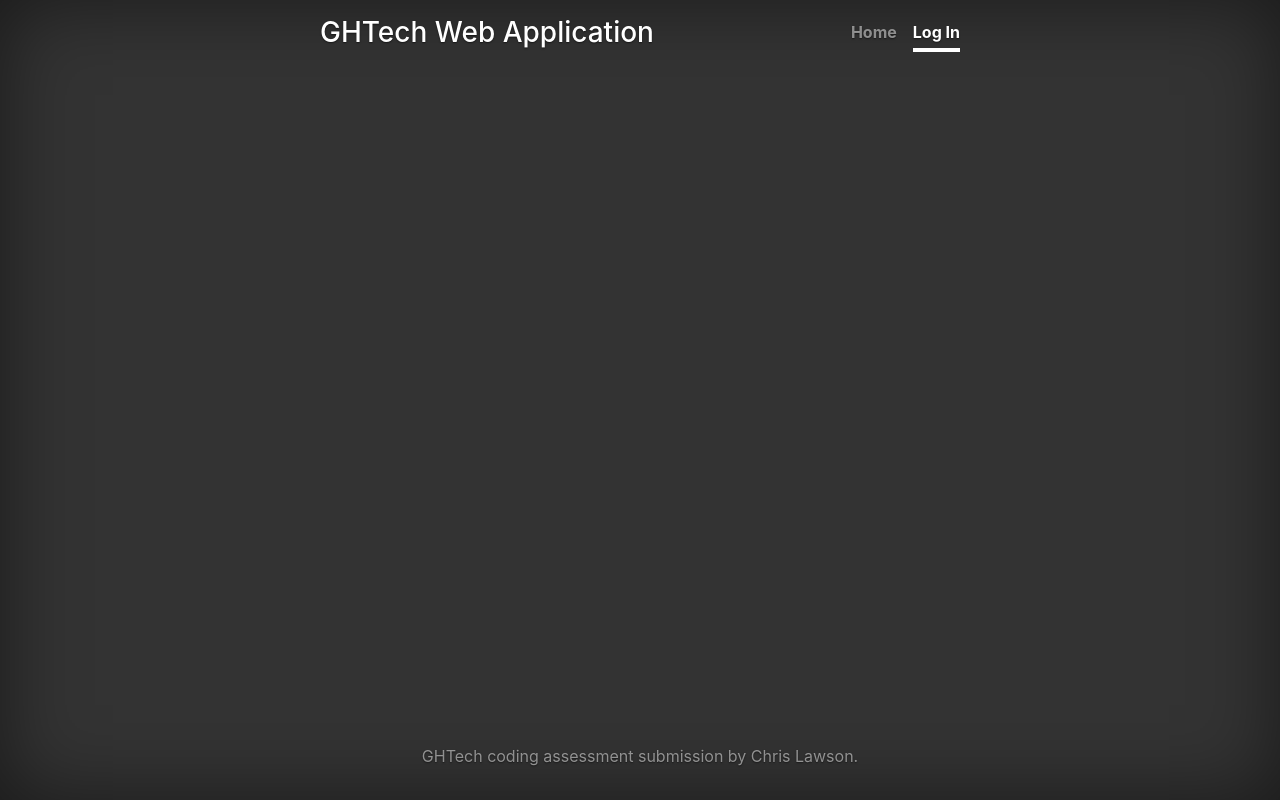
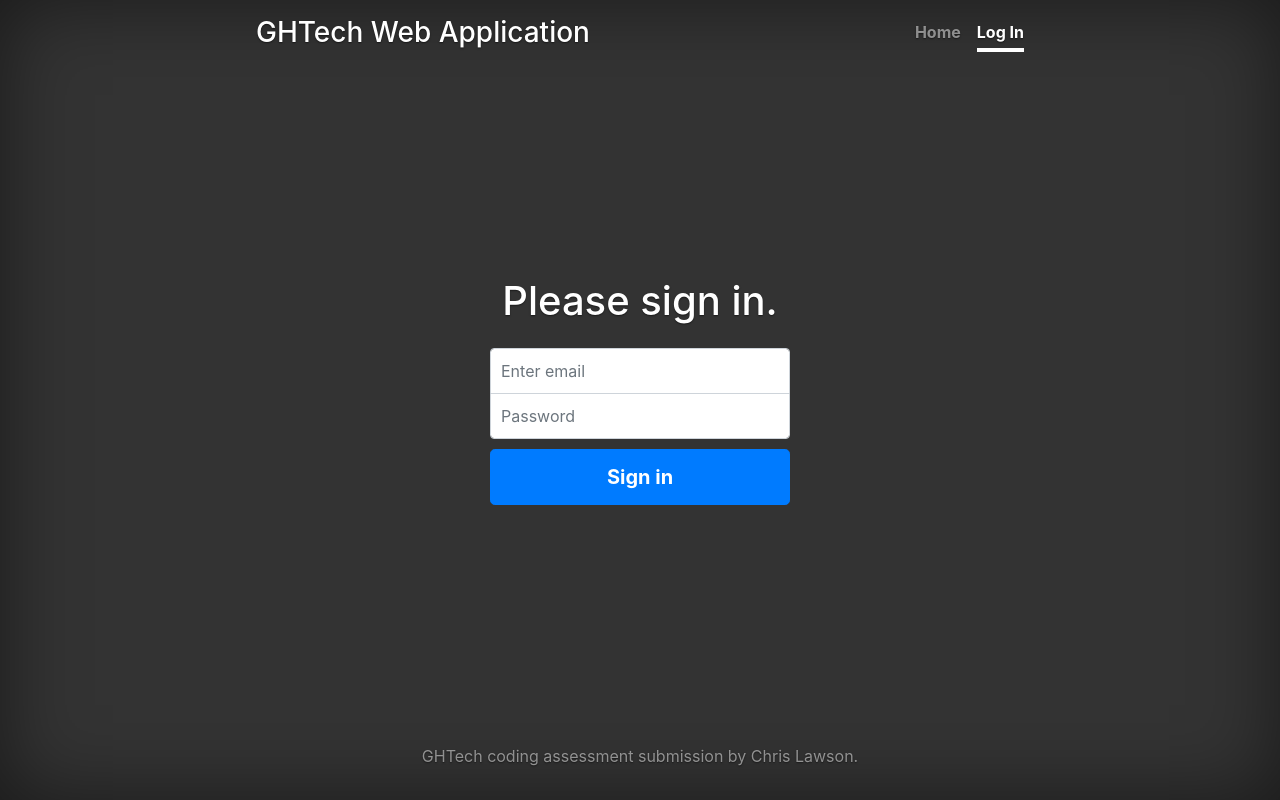
Before and after one commit to Chris2fourlaw/ghtech-web-application, a React (Create React App) app: page /login in a window 1280 px wide. Built offline with nearby package versions, Linux system fonts and the light colour scheme; no server answers.

Commit message:
Login Page (#8)
* Add login page placeholder

* Add form to login page

* Login with Firebase, links for contacts/chat room

```diff
--- a/src/App.js
+++ b/src/App.js
@@ -1,7 +1,7 @@
 import React from 'react';
 import { BrowserRouter as Router, Route, Switch } from 'react-router-dom';
 import {
-  Header, Footer, Landing,
+  Header, Footer, Landing, Login,
 } from './components';
 import './firebase';
 
@@ -11,8 +11,9 @@ const App = () => (
       <Header />
       <main role="main" className="inner content">
         <Switch>
-          <Route path="/" exact component={() => <Landing />} />
-          {/* <Route path="/login" exact component={() => <Login />} /> */}
+          <Route path="/" exact component={Landing} />
+          <Route path="/login" exact component={Login} />
+          {/* <Route path="/contacts" exact component={Contacts} /> */}
         </Switch>
       </main>
       <Footer />
--- /dev/null
+++ b/src/components/Login.jsx
@@ -0,0 +1,69 @@
+import React from 'react';
+import Form from 'react-bootstrap/Form';
+import Button from 'react-bootstrap/Button';
+import Alert from 'react-bootstrap/Alert';
+
+import { Redirect } from 'react-router-dom';
+
+import firebase from 'firebase/app';
+import 'firebase/auth';
+
+class Login extends React.Component {
+  constructor(props) {
+    super(props);
+    this.state = { user: false, incorrect: false };
+  }
+
+  componentDidMount() { // check to see if already signed in.
+    firebase.auth().onAuthStateChanged((user) => {
+      if (user) {
+        this.setState({ user });
+      } else {
+        this.setState({ user: false });
+      }
+    });
+  }
+
+  onFormSubmit(event) {
+    event.preventDefault();
+    const email = event.target[0].value;
+    const password = event.target[1].value;
+
+    firebase.auth().signInWithEmailAndPassword(email, password).then((userCredential) => {
+      // Signed in
+      const { user } = userCredential;
+      this.setState({ user });
+    }).catch((error) => {
+      if (error.code === 'auth/user-not-found') {
+        console.log('Incorrct username/password');
+        this.setState({ incorrect: true });
+      }
+    });
+  }
+
+  render() {
+    const { user, incorrect } = this.state;
+
+    if (user) {
+      return <Redirect to="/contacts" />;
+    }
+
+    return (
+      <div>
+        <h1 className="login-heading">Please sign in.</h1>
+        <Form className="form-signin" onSubmit={(e) => { this.onFormSubmit(e); }}>
+          <Alert show={incorrect} variant="danger" onClick={() => this.setState({ incorrect: false })} dismissible>Incorrect Username/Password</Alert>
+          <Form.Group controlId="formBasicEmail">
+            <Form.Control type="email" placeholder="Enter email" required />
+          </Form.Group>
+          <Form.Group controlId="formBasicPassword">
+            <Form.Control type="password" placeholder="Password" required autoComplete="on" />
+          </Form.Group>
+          <Button variant="primary" size="lg" className="btn-block" type="submit">Sign in</Button>
+        </Form>
+      </div>
+    );
+  }
+}
+
+export default Login;
--- a/src/components/Navigation.jsx
+++ b/src/components/Navigation.jsx
@@ -2,18 +2,59 @@ import React from 'react';
 import Nav from 'react-bootstrap/Nav';
 import { withRouter, NavLink } from 'react-router-dom';
 
-const Navigation = () => (
+import firebase from 'firebase/app';
+import 'firebase/auth';
+
+class Navigation extends React.Component {
+  constructor(props) {
+    super(props);
+    this.state = { auth: false, userLink: '/login', userText: 'Log In' };
+  }
+
+  componentDidMount() { // check to see if already signed in.
+    firebase.auth().onAuthStateChanged((user) => {
+      if (user) {
+        this.setState({ auth: user, userLink: '#', userText: 'Log Out' });
+      } else {
+        this.setState({ auth: false, userLink: '/login', userText: 'Log In' });
+      }
+    });
+  }
+
+  userLinkClickHandler() {
+    const { auth } = this.state;
+    if (auth) {
+      firebase.auth().signOut();
+      console.log('signed out');
+    }
+  }
+
+  render() {
+    const { auth, userLink, userText } = this.state;
+    return (
       <div>
         <h3 className="masthead-brand">GHTech Web Application</h3>
         <Nav className="nav-masthead justify-content-center" activeKey="/">
           <Nav.Item>
             <NavLink exact to="/" className="nav-link" activeClassName="active">Home</NavLink>
           </Nav.Item>
+          { auth ? (
             <Nav.Item>
-        <NavLink exact to="/login" className="nav-link" activeClassName="active">Log In</NavLink>
+              <NavLink exact to="/contacts" className="nav-link" activeClassName="active">Contacts</NavLink>
+            </Nav.Item>
+          ) : null }
+          { auth ? (
+            <Nav.Item>
+              <NavLink exact to="/chatroom" className="nav-link" activeClassName="active">Chat Room</NavLink>
+            </Nav.Item>
+          ) : null }
+          <Nav.Item>
+            <NavLink exact to={userLink} onClick={() => { this.userLinkClickHandler(); }} className="nav-link" activeClassName="active">{userText}</NavLink>
           </Nav.Item>
         </Nav>
       </div>
     );
+  }
+}
 
 export default withRouter(Navigation);
--- a/src/components/index.js
+++ b/src/components/index.js
@@ -1,3 +1,4 @@
 export { default as Footer } from './Footer';
 export { default as Landing } from './Landing';
 export { default as Header } from './Header';
+export { default as Login } from './Login';
--- a/src/firebase.js
+++ b/src/firebase.js
@@ -1,5 +1,4 @@
 import firebase from 'firebase/app';
-import 'firebase/auth';
 
 const firebaseConfig = {
   apiKey: 'AIzaSyBTzDxqhrHQklOA727dv0iH7cQvs7xUvwU',
--- a/src/scss/landing.scss
+++ b/src/scss/landing.scss
@@ -42,7 +42,7 @@ body {
 }
 
 .content-container {
-    max-width: 42em;
+    max-width: 50em;
 }
 
 /*
--- /dev/null
+++ b/src/scss/login.scss
@@ -0,0 +1,38 @@
+.form-signin {
+    width: 100%;
+    max-width: 330px;
+    padding: 15px;
+    margin: auto;
+}
+
+.form-signin .checkbox {
+    font-weight: 400;
+}
+
+.form-signin .form-control {
+    position: relative;
+    box-sizing: border-box;
+    height: auto;
+    padding: 10px;
+    font-size: 16px;
+}
+
+.form-signin .form-control:focus {
+    z-index: 2;
+}
+
+.form-group {
+    margin-bottom: 0rem;
+}
+
+.form-signin input[type="email"] {
+    margin-bottom: -1px;
+    border-bottom-right-radius: 0;
+    border-bottom-left-radius: 0;
+}
+
+.form-signin input[type="password"] {
+    margin-bottom: 10px;
+    border-top-left-radius: 0;
+    border-top-right-radius: 0;
+}
--- a/src/scss/style.scss
+++ b/src/scss/style.scss
@@ -1,3 +1,4 @@
 @import "~bootstrap/scss/bootstrap";
 
 @import "./landing.scss";
+@import "./login.scss";
```
Lines whose indentation alone changed are shown as unchanged.
